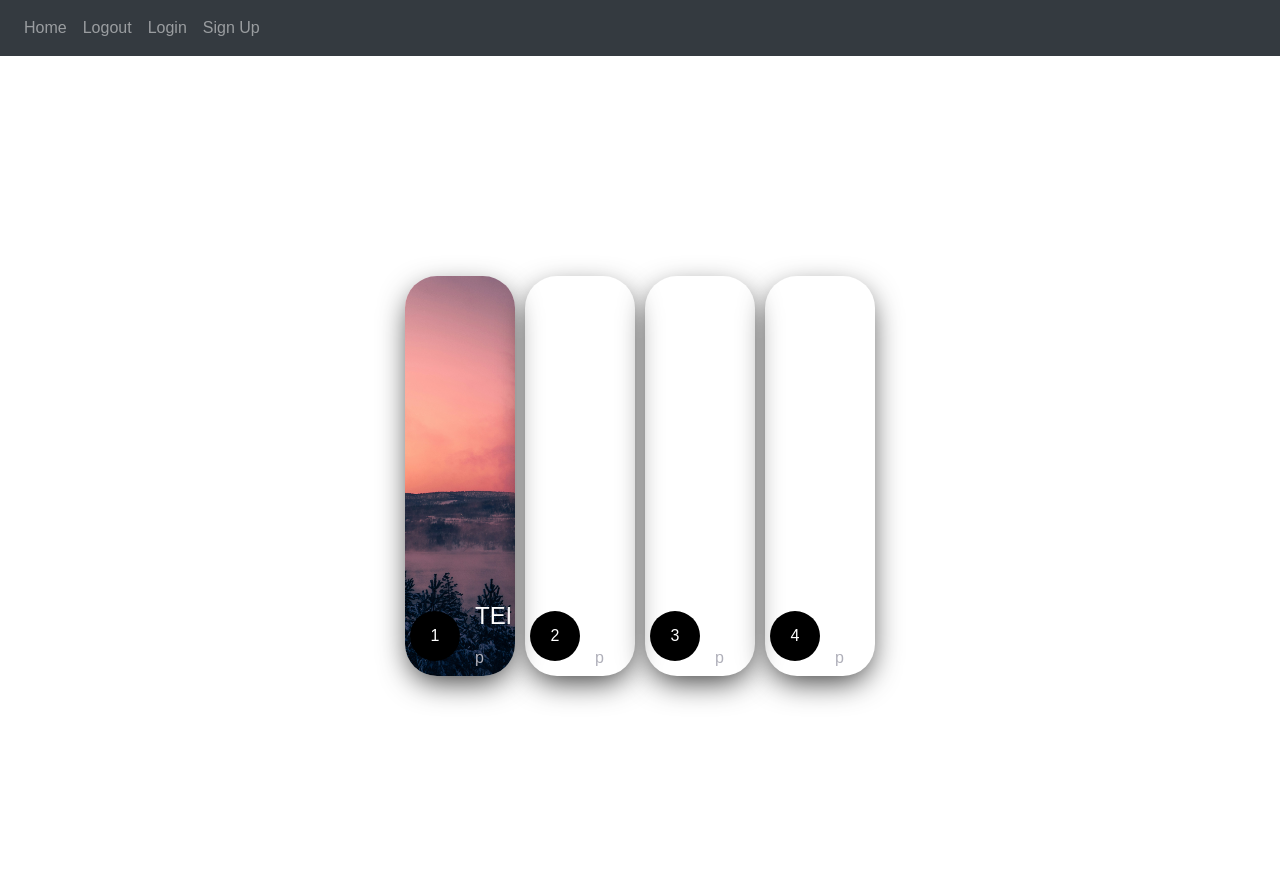
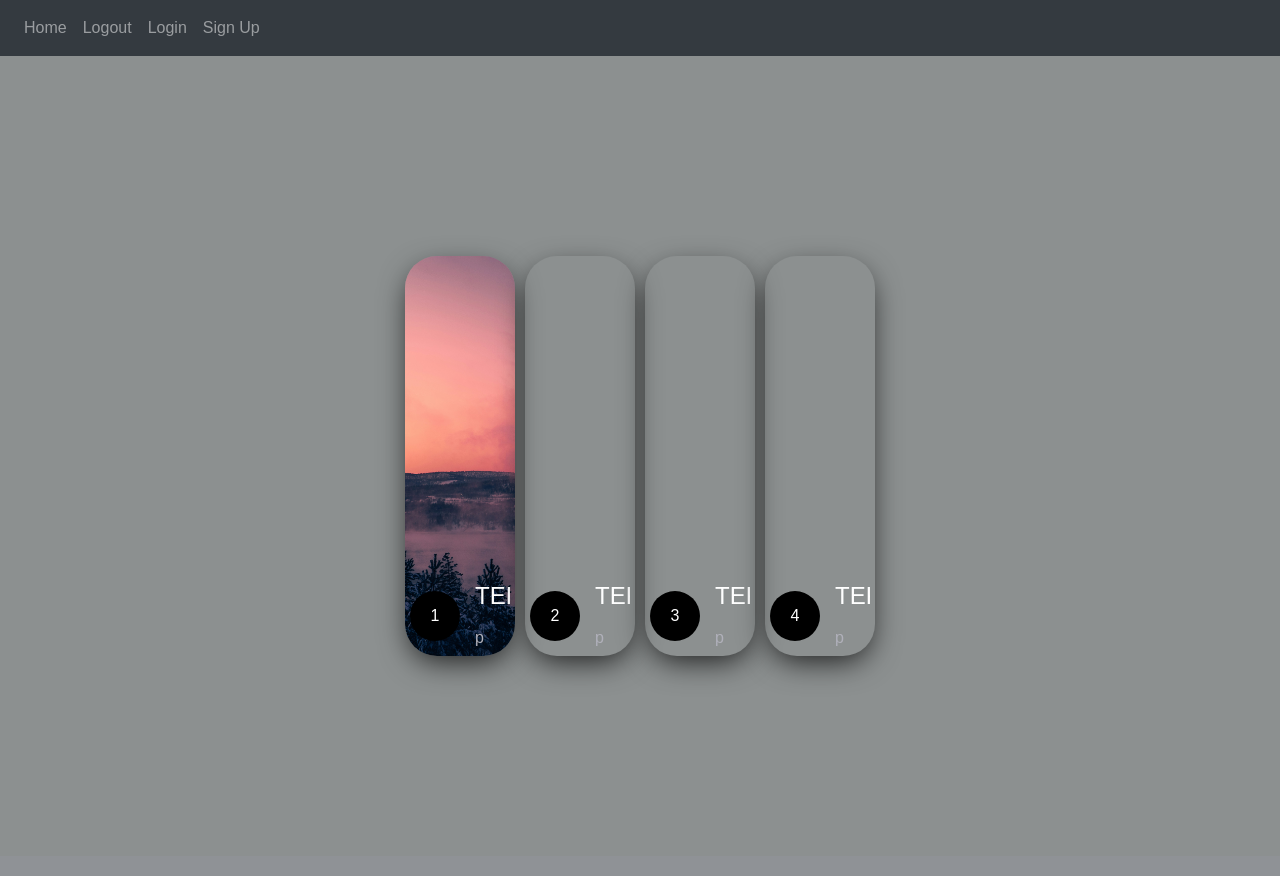
Before and after one commit to demiralyubenova/flask_web_app, a Flask app: page / in a window 1280 px wide. After the commit the page ends 685 px from the top, so only its background shows below. Run offline with Flask 3, Linux system fonts and the light colour scheme; a user stored in the database is signed in; some libraries are stand-ins or nearby versions.

Commit message:
Add styles

```diff
--- a/website/static/card.css
+++ b/website/static/card.css
@@ -7,7 +7,7 @@
 }
 
 body {
-    background-color: white;
+    background-color: rgb(140, 144, 144);
 }
 
 .Wrapper1 {
--- a/website/static/style.css
+++ b/website/static/style.css
@@ -203,10 +203,6 @@ body {
 }
 
 .container {
-  margin-top: 20px;
-}
-
-.container {
   display: flex;
   flex-wrap: wrap;
   justify-content: space-around;
```
